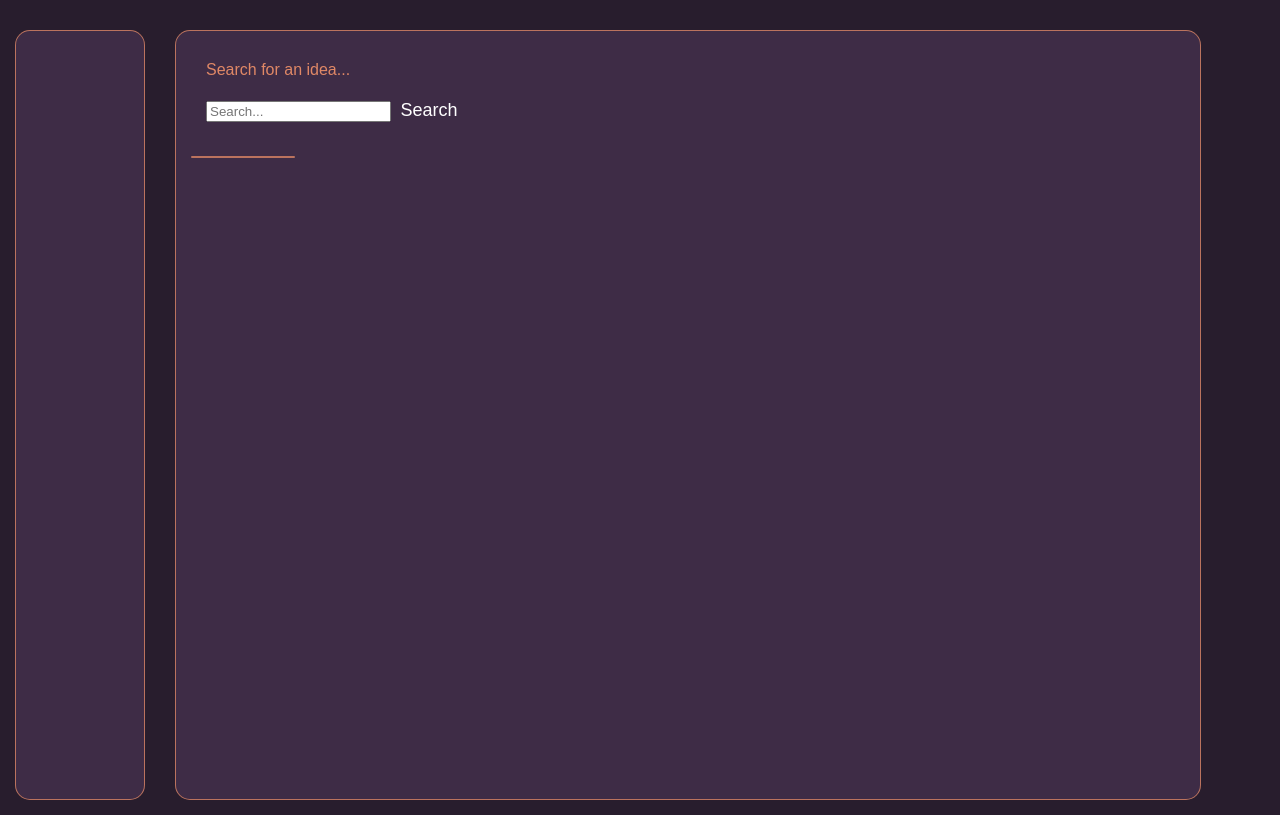
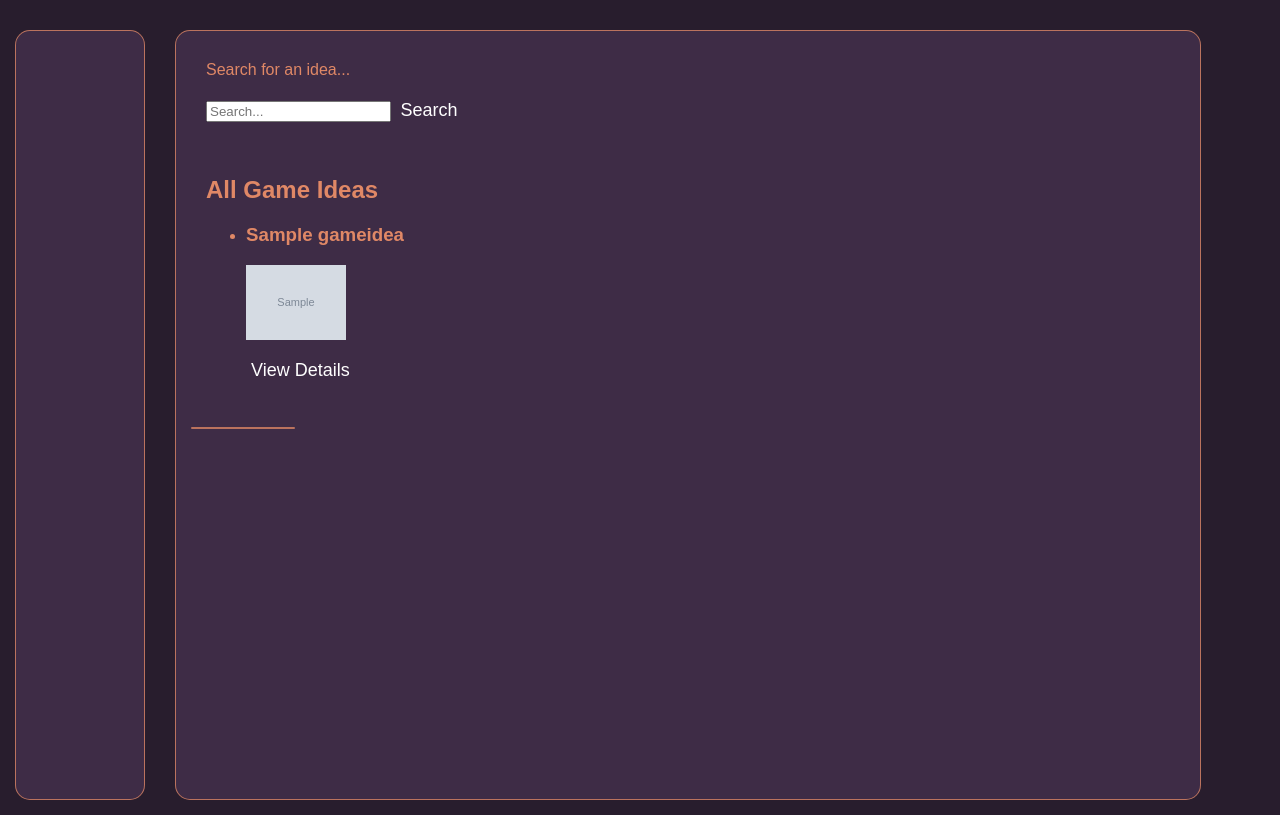
Before and after one commit to CarterBelnap/CST8285_Assignment02, a PHP site: page / in a window 1280 px wide. Shown: the part 141-956 px from the top of the page. Run offline with PHP 8.4, Linux system fonts and the light colour scheme; tables that the repository leaves empty hold one stand-in row (values such as "Sample post"); grey boxes marked "Sample" are stand-in pictures.

Commit message:
Able to display and search for specific idea posts on the home page, will update to sort by genre as well

```diff
--- a/CSS/index.css
+++ b/CSS/index.css
@@ -43,3 +43,9 @@
 #search-button:hover {
   text-decoration: underline;
 }
+
+.posts {
+  display: flex;
+  flex-wrap: wrap;
+  gap: 20px; /* Space between items */
+}
--- /dev/null
+++ b/JS/Search.js
@@ -0,0 +1,21 @@
+// search.js
+
+$(document).ready(function () {
+  $("#searchForm").on("submit", function (e) {
+    e.preventDefault(); // Prevent the default form submission
+
+    var query = $("#searchInput").val(); // Get the search query
+
+    $.ajax({
+      url: "./PHP/GameIdeas/List_Ideas.php",
+      type: "GET",
+      data: { query: query },
+      success: function (response) {
+        $("#results").html(response); // Update the results div with the response
+      },
+      error: function () {
+        alert("Error retrieving search results.");
+      },
+    });
+  });
+});
--- a/PHP/Config.php
+++ b/PHP/Config.php
@@ -3,7 +3,7 @@
 $servername = "localhost"; // The server where your database is hosted
 $username = "root"; // default username
 $password = ""; // default password
-$dbname = "crafting_play"; // database name
+$dbname = "assignment02"; // database name
 
 // Creates the connection
 $connection = new mysqli($servername, $username, $password, $dbname);
--- a/PHP/GameIdeas/List_Ideas.php
+++ b/PHP/GameIdeas/List_Ideas.php
@@ -1,8 +1,17 @@
 <?php
-include 'config.php'; // Include the database configuration file
+include 'PHP/config.php'; // Include the database configuration file
 
 // Fetch all game ideas from the database
 $query = "SELECT id, title, cover_image_url, user_id FROM GameIdeas";
+
+$search_query = isset($_GET['query']) ? mysqli_real_escape_string($connection, $_GET['query']) : '';
+
+// Modify the query to include the search functionality
+if ($search_query) {
+    $query = "SELECT id, title, cover_image_url, user_id FROM GameIdeas WHERE title LIKE '%$search_query%'";
+} else {
+    $query = "SELECT id, title, cover_image_url, user_id FROM GameIdeas";
+}
 $result = mysqli_query($connection, $query);
 
 echo "<h2>All Game Ideas</h2>";
@@ -18,7 +27,7 @@ if (mysqli_num_rows($result) > 0) {
     }
     echo "</ul>";
 } else {
-    echo "<p>No game ideas found.</p>";
+    echo "<p>No game ideas found for </p>";
 }
 
 mysqli_close($connection);
--- a/index.php
+++ b/index.php
@@ -5,13 +5,15 @@
     <meta name="viewport" content="width=device-width, initial-scale=1.0">
     <link rel="stylesheet" href="CSS\General-Styling.css">
     <link rel="stylesheet" href="CSS\index.css">
+    <script src="https://code.jquery.com/jquery-3.6.0.min.js"></script>
+    <script src="../JS/Search.js"></script>
     <title>Home Page</title>
 </head>
 <body>
     <!-- Header for non-logged-in users -->
     <header class="header" id="signed-out active" >
         <div class="navbar">
-            <button><img src="./logoimg.jpg" href="./index.php" alt="Joystick Logo" width="50px" height="50px"></button>
+            <button><img src="./logoimg.jpg" onClick="window.location.reload();" alt="Joystick Logo" width="50px" height="50px"></button>
             <h1>JOYSTICK</h1>
             <a class="links" href="./Pages/Register-Page.html">Register</a>
             <a class="links" href="./Pages/Login-Page.html">Login</a>
@@ -31,13 +33,14 @@
         <div class="content">
             <div id="searchbar">
                 <p> Search for an idea...</p>
-                <form action="search.php" method="GET">
-                    <input type="text" name="query" placeholder="Search...">
+                <form id="searchForm">
+                    <input type="text" name="query" placeholder="Search..." id="searchInput">
                     <button type="submit" id="search-button">Search</button>
                 </form>
             </div>
             <div class="posts">
-                <form include="../PHP/GameIdeas/View_Idea.php">
+                <form id="ListIdeas">
+                    <?php include './PHP/GameIdeas/List_Ideas.php'; ?>
                 </form>
             </div>
         <div class="side-box right-box"></div>
```
